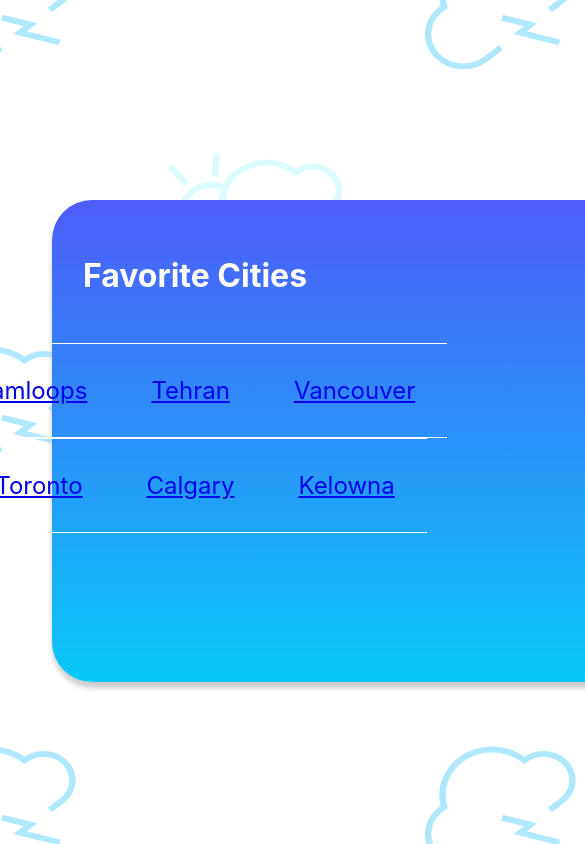
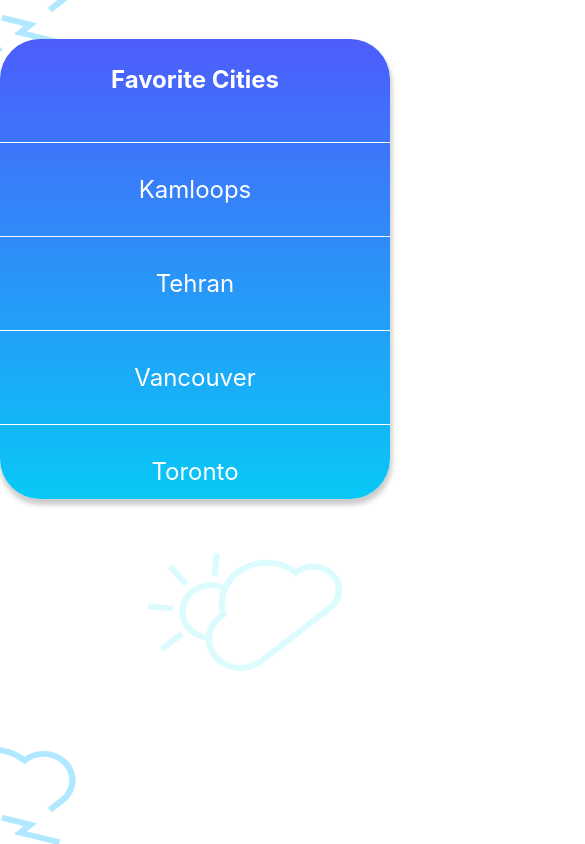
Before and after one commit to mbigdelu/Weather-APP, a React (Create React App) app: page /favorite-cities in a window 390 px wide. Shown: the top 844 px of the page, 585 px wide, since content can reach past the window. Built offline with nearby package versions, Linux system fonts and the light colour scheme; no server answers.

Commit message:
Build Commit

```diff
--- a/src/App.css
+++ b/src/App.css
@@ -13,11 +13,12 @@ body {
   padding-right: 40px;
   padding-left: 40px;
   color: #fff;
+  overflow: hidden;
 }
 
 .box-app {
   position: relative;
-  overflow-y: auto;
+  overflow: hidden;
   width: 580px;
   height: 420px;
   margin: 200px auto 100px auto;
@@ -231,7 +232,18 @@ input:focus {
   transform: translate(-50%, -50%);
   height: 500px;
   width: 600px;
-  overflow: auto;
+  overflow: hidden;
+}
+
+.FC-table-box {
+  max-height: 400px;
+  overflow-y: scroll;
+  -webkit-scrollbar-width: none;
+  scrollbar-width: none;
+}
+
+.FC-table-box::-webkit-scrollbar {
+  width: 0;
 }
 
 .FC-table {
@@ -240,18 +252,84 @@ input:focus {
   margin: 3rem 0;
   padding: 0;
 }
+
+.FC-tr {
+  width: 100%;
+}
+
 .FC-td {
-  padding: 0.5rem;
+  padding: 0;
   border-top: 1px solid white;
-  border-bottom: 1px solid white;
   text-align: left;
   font-size: 1.5rem;
   text-transform: capitalize;
-  padding: 2rem;
+  padding: 2rem 1rem 2rem 0;
+  display: block;
+  width: 100%;
+  text-align: center;
 }
+
+.FC-link {
+  color: #ffffff;
+  text-decoration: none;
+  display: block;
+  width: 100%;
+}
+
 .FC-td > tr:first-child td {
   border-top: none;
 }
 .FC-td > tr:last-child td {
   border-bottom: none;
 }
+
+@media (max-width: 600px) {
+  body {
+    padding-left: 0;
+    min-width: 360px;
+  }
+  .box-app {
+    width: 340px;
+    position: fixed;
+    margin: 10% auto 10% auto;
+    padding: 20px 20px 20px 30px;
+    left: 50%;
+    transform: translate(-50%);
+  }
+  .header {
+    display: grid;
+    width: 360px;
+    grid-template-columns: 30% 30% 30%;
+  }
+
+  .title {
+    margin-top: 8px;
+    padding-left: 20px;
+  }
+  h1 {
+    font-size: 1.5rem;
+  }
+  .input {
+    font-size: 1.5rem;
+    width: 8rem;
+    text-align: center;
+  }
+  .current-box {
+    display: block;
+    overflow-y: scroll;
+    padding: 10px;
+    width: 200px;
+    margin-left: 55px;
+  }
+  .temp {
+    display: block;
+    margin-bottom: 20px;
+    padding-left: 30px;
+  }
+  .cloud {
+    display: block;
+  }
+  .current-text {
+    display: block;
+  }
+}
--- a/src/component/UI/cloudIconRender.jsx
+++ b/src/component/UI/cloudIconRender.jsx
@@ -10,7 +10,12 @@ import {
   WiDaySunny,
 } from "react-icons/wi";
 
-const size = 150;
+let size = 150;
+
+if (window.innerWidth < 600) {
+  size = 75;
+}
+
 let icon = null;
 
 const handleIcon = (data) => {
--- a/src/pages/favoriteCities.jsx
+++ b/src/pages/favoriteCities.jsx
@@ -10,22 +10,27 @@ class FavoriteCities extends Component {
   render() {
     return (
       <div className="FC-box">
-        <h1>Favorite Cities</h1>
+        <h1 className="FC-header">Favorite Cities</h1>
+        <div className="FC-table-box">
           <table className="FC-table">
             <tbody>
               {this.cities.map((item) => (
+                <tr className="FC-tr">
+                  <td className="FC-td">
                     <NavLink
                       to="/"
                       onClick={() => this.props.onFavoriteSelect(item)}
                       key={item}
+                      className="FC-link"
                     >
-                <tr>
-                  <td className="FC-td">{item}</td>
+                      {item}
+                    </NavLink>
+                  </td>
                 </tr>
-              </NavLink>
               ))}
             </tbody>
           </table>
+        </div>
       </div>
     );
   }
```
Lines whose indentation alone changed are shown as unchanged.
